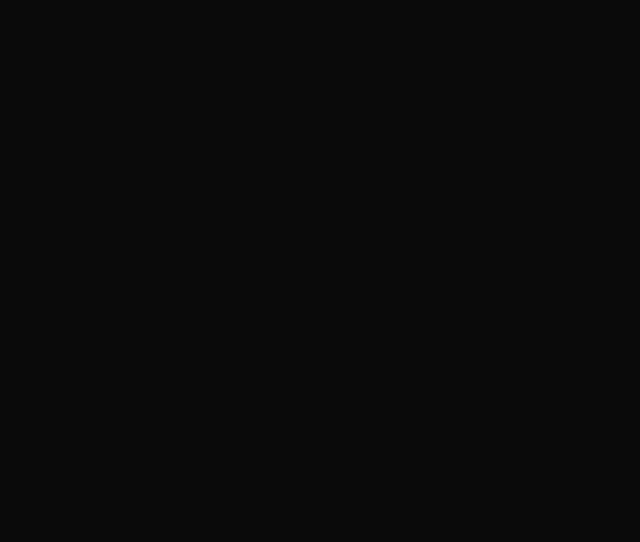
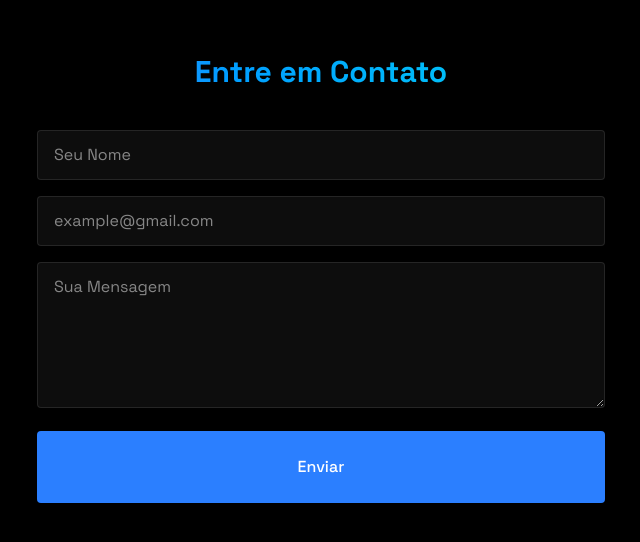
Before and after one commit to Danreby/danreby-portifolio, a React (Vite) app: page / in a window 1280 px wide. Shown: the part 2644-3186 px from the top of the page, without its empty margins (319-959 px from the left). Before the commit the page ends 2526 px from the top, so only its background shows below. Built offline with nearby package versions, Linux system fonts and the light colour scheme.

Commit message:
Pagina para contato

```diff
--- a/src/App.jsx
+++ b/src/App.jsx
@@ -7,6 +7,7 @@
 import { Home } from "./components/sections/Home";
 import { About } from "./components/sections/About";
 import { Projects } from "./components/sections/Projects";
+import { Contact } from "./components/sections/Contact";
 
 function App() {
   const [isLoaded, setIsLoaded] = useState(false);
@@ -21,6 +22,7 @@
           <Home />
           <About />
           <Projects />
+          <Contact />
         </div>
     </>
   )
--- a/src/components/sections/Contact.jsx
+++ b/src/components/sections/Contact.jsx
@@ -0,0 +1,45 @@
+import { useState } from "react";
+import { RevealOnScroll } from "../RevealOnScroll";
+import emailjs from 'emailjs-com';
+
+export const Contact = () => {
+    const [formData, setFormData] = useState({
+        name: '',
+        email: '',
+        message: ''
+    });
+
+    const handleSubmit = (e) => {
+        e.preventDefault();
+        emailjs.sendForm(import.meta.env.VITE_SERVICE_ID, import.meta.env.VITE_TEMPLATE_ID, e.target, import.meta.env.VITE_PUBLIC_KEY).then((response) => {
+            alert("Mensagem enviada com sucesso!");
+            setFormData({ name: "", email: "", message: "" });
+        }).catch(() => alert("Erro ao enviar a mensagem. Tente novamente mais tarde."));
+    }
+
+    return (
+        <section id="contact" className="min-h-screen flex items-center justify-center py-20">
+            <RevealOnScroll>
+                <div className="px-4 w-150">
+                    <h2 className="text-3xl font-bold mb-8 bg-gradient-to-r from-blue-500 to-cyan-400 bg-clip-text text-transparent text-center">
+                        Entre em Contato
+                    </h2>
+                    <form className="space-y-6" onSubmit={handleSubmit}>
+                        <div className="relative">
+                            <input type="text" id="name" name="name" value={formData.name} onChange={(e) =>
+                                setFormData({ ...formData, name: e.target.value })
+                            } placeholder="Seu Nome" required className="w-full  my-2 bg-white/5 border border-white/10 rounded px-4 py-3 text-white transition focus:outline-none focus:border-blue-500 focus:bg-blue-500/5" />
+                            <input type="email" id="email" email="email" value={formData.email} onChange={(e) =>
+                                setFormData({ ...formData, email: e.target.value })
+                            } placeholder="example@gmail.com" required className="w-full  my-2 bg-white/5 border border-white/10 rounded px-4 py-3 text-white transition focus:outline-none focus:border-blue-500 focus:bg-blue-500/5" />
+                            <textarea id="message" name="message"  value={formData.message} onChange={(e) =>
+                                setFormData({ ...formData, message: e.target.value })
+                            } placeholder="Sua Mensagem" rows={5} className="w-full  my-2 bg-white/5 border border-white/10 rounded px-4 py-3 text-white transition focus:outline-none focus:border-blue-500 focus:bg-blue-500/5"></textarea>
+                            <button type="submit" className="w-full  my-2 bg-blue-500 text-white px-3 py-6 rounded font-medium transition relative overflow-hidden hover:-translate-y-0.5 hover:shadow-[0_0_15px_rgba(59,130,246,0.4)]">Enviar</button>
+                        </div>
+                    </form>
+                </div>
+            </RevealOnScroll>
+        </section>
+    );
+}
--- /dev/null
+++ b/src/components/sections/FindMe.jsx
@@ -0,0 +1,11 @@
+export const FindMe = () => {
+    return (
+        <section id="find-me" className="min-h-screen flex items-center justify-center py-20">
+            <RevealOnScroll>
+                <div className="px-4 w-150">
+
+                </div>
+            </RevealOnScroll>
+        </section>
+    )
+}
```
Also changed, not shown: 1 other file (tests, documents, lock files or other folders).
